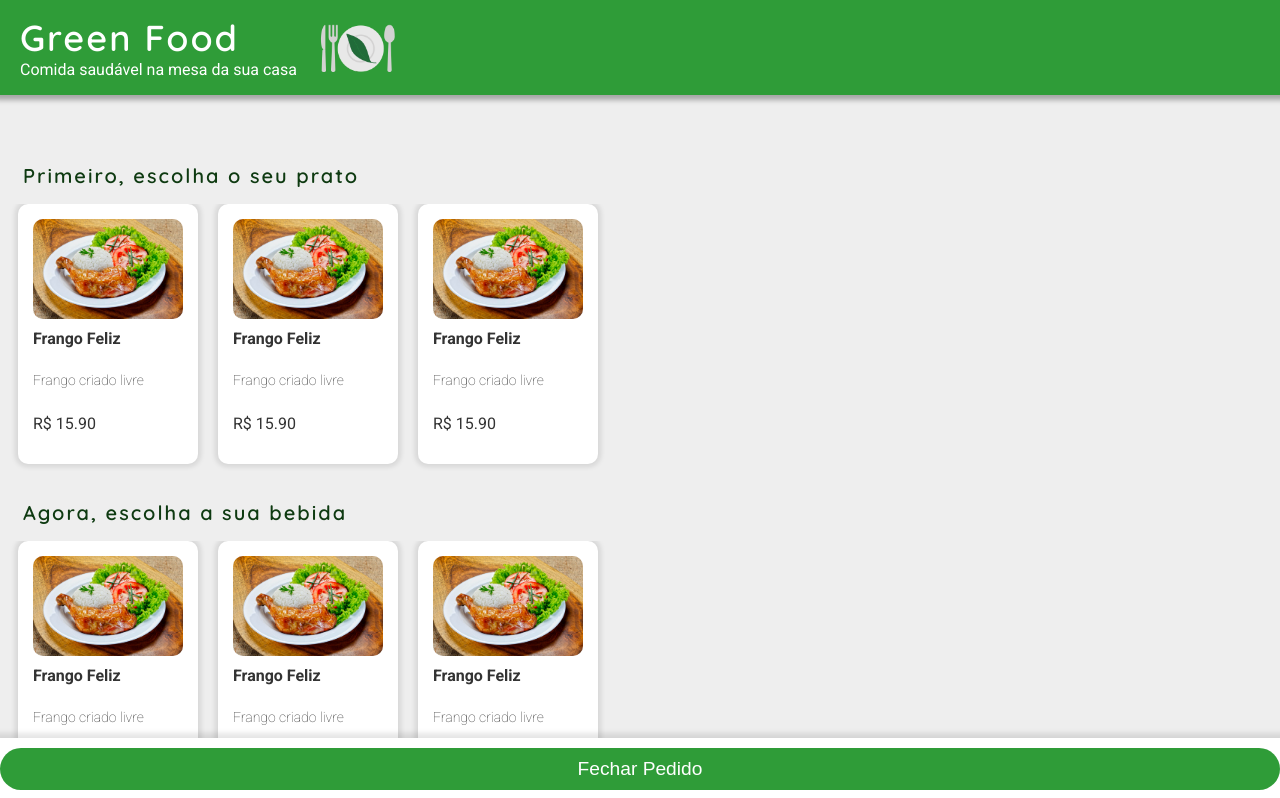
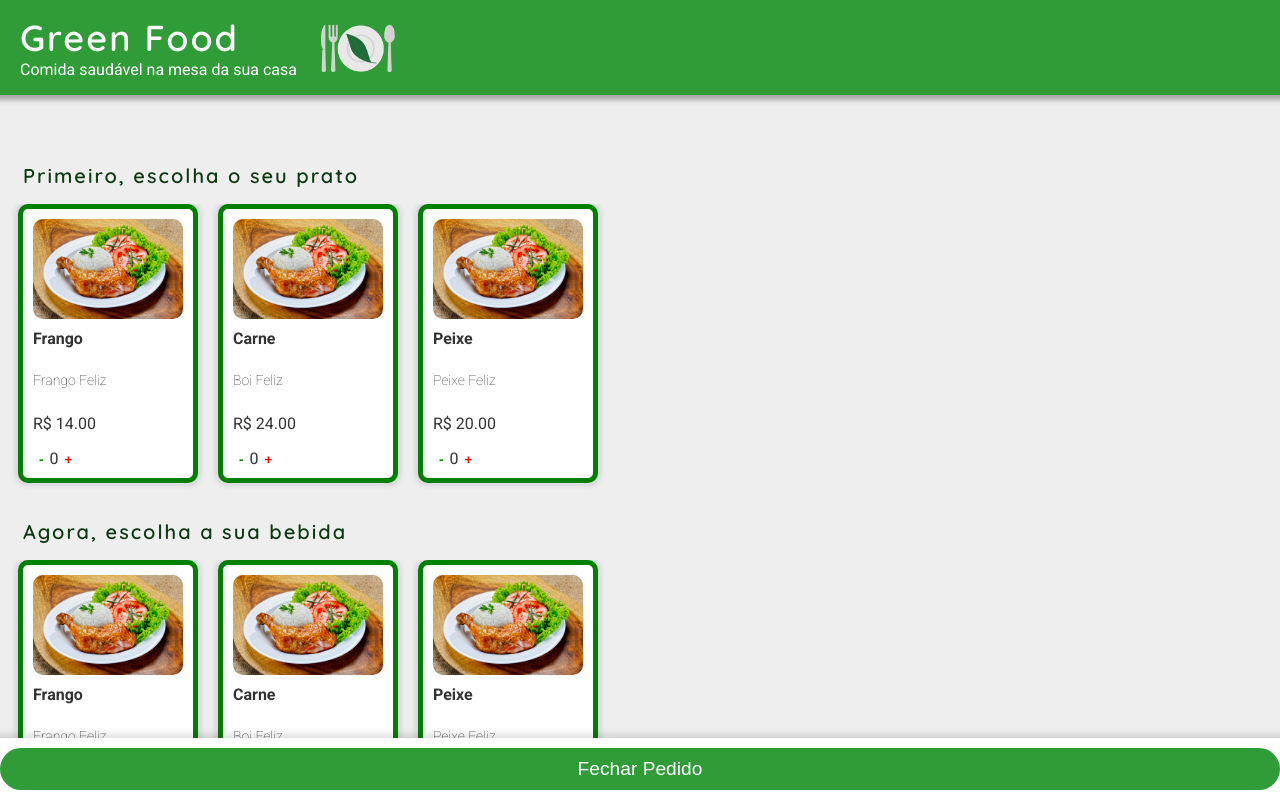
Before and after one commit to ligiadavilabozzi/green-foods, a React (Create React App) app: page / in a window 1280 px wide. Shown: the top 798 px of the page. Built offline with nearby package versions, Linux system fonts and the light colour scheme.

Commit message:
transform categories in a dinamic datas

```diff
--- a/public/css/styles.css
+++ b/public/css/styles.css
@@ -85,11 +85,11 @@ h3 {
   display: none;
 }
 
-.option .selected {
+.option.selected {
   border: 5px solid green;
 }
 
-.option .selected .quantity {
+.option.selected .quantity {
   display: block;
 }
 
@@ -137,12 +137,12 @@ h3 {
   background: #2f9c38;
 }
 
-.details {
+.quantity {
   display: flex;
   justify-content: space-between;
 }
 
-.details button {
+.quantity button {
   background: none;
   border: none;
   font-weight: bold;
@@ -150,10 +150,10 @@ h3 {
   cursor: pointer;
 }
 
-.details .add {
+.quantity .add {
   color: green;
 }
 
-.details .remove {
+.quantity .remove {
   color: red;
 }
--- a/src/App.js
+++ b/src/App.js
@@ -1,12 +1,107 @@
 import Category from "./components/Category";
 import CloseOrder from "./components/CloseOrder";
 import Header from "./components/Header";
+
+
+const categories = [
+  {
+    title: 'Primeiro, escolha o seu prato',
+    products: [
+      {
+        id: 1,
+        name: 'Frango',
+        description: 'Frango Feliz',
+        price: 14.00,
+        quantity: 0,
+        imgUrl: 'images/frango.jpg'
+      },
+      {
+        id: 2,
+        name: 'Carne',
+        description: 'Boi Feliz',
+        price: 24.00,
+        quantity: 0,
+        imgUrl: 'images/frango.jpg'
+      },
+      {
+        id: 3,
+        name: 'Peixe',
+        description: 'Peixe Feliz',
+        price: 20.00,
+        quantity: 0,
+        imgUrl: 'images/frango.jpg'
+      }
+    ]
+  },
+  {
+    title: 'Agora, escolha a sua bebida',
+    products: [
+      {
+        id: 4,
+        name: 'Frango',
+        description: 'Frango Feliz',
+        price: 14.00,
+        quantity: 0,
+        imgUrl: 'images/frango.jpg'
+      },
+      {
+        id: 5,
+        name: 'Carne',
+        description: 'Boi Feliz',
+        price: 24.00,
+        quantity: 0,
+        imgUrl: 'images/frango.jpg'
+      },
+      {
+        id: 6,
+        name: 'Peixe',
+        description: 'Peixe Feliz',
+        price: 20.00,
+        quantity: 0,
+        imgUrl: 'images/frango.jpg'
+      },
+    ]
+  },
+  {
+    title: 'Para finalizar, a sobremesa',
+    products: [
+      {
+        id: 7,
+        name: 'Frango',
+        description: 'Frango Feliz',
+        price: 14.00,
+        quantity: 0,
+        imgUrl: 'images/frango.jpg'
+      },
+      {
+        id: 8,
+        name: 'Carne',
+        description: 'Boi Feliz',
+        price: 24.00,
+        quantity: 0,
+        imgUrl: 'images/frango.jpg'
+      },
+      {
+        id: 9,
+        name: 'Peixe',
+        description: 'Peixe Feliz',
+        price: 20.00,
+        quantity: 0,
+        imgUrl: 'images/frango.jpg'
+      },
+    ]
+  }
+]
+
 
 function App() {
   return (
     <>
       <Header />
-      <Category />
+      {categories.map(category => (
+        <Category category={category} />
+      ))}
+
       <CloseOrder />
     </>
   );
--- a/src/components/Category.js
+++ b/src/components/Category.js
@@ -1,24 +1,26 @@
-import Product from "./Product";
-
-export default function Category() {
+export default function Category(props) {
+    const { category } = props
     return (
         <>
-            <h3>Primeiro, escolha o seu prato</h3>
+            <h3>{category.title}</h3>
             <ul className="list">
-                <Product />
-            </ul>
+                {category.products.map(product => (
+                    <li class="option selected">
+                        <img src={product.imgUrl} />
+                        <h4>{product.name}</h4>
+                        <p className='description'>{product.description}</p>
 
-            <h3>Agora, escolha a sua bebida</h3>
+                        <p className='price'>R$ {product.price.toFixed(2)}</p>
+                        <div className='quantity'>
+                            <button className='add'>-</button>
+                            <span>{product.quantity}</span>
+                            <button className='remove'>+</button>
 
-            <ul className="list">
-                <Product />
-            </ul>
-
-            <h3>Por fim, a desejada sobremesa</h3>
-
-            <ul className="list">
-                <Product />
+                        </div>
+                    </li>
+                ))}
             </ul>
         </>
+
     )
 }
--- a/src/components/Product.js
+++ /dev/null
@@ -1,47 +0,0 @@
-export default function Product() {
-    return (
-        <>
-            <li class="option selected">
-                <img src="images/frango.jpg" />
-                <h4>Frango Feliz</h4>
-                <p className='description'>Frango criado livre</p>
-                <div className='details'>
-                    <p className='price'>R$ 15.90</p>
-                    <div className='quantity'>
-                        <button className='add'>-</button>
-                        <span>1</span>
-                        <button className='remove'>+</button>
-                    </div>
-                </div>
-            </li>
-
-            <li class="option ">
-                <img src="images/frango.jpg" />
-                <h4>Frango Feliz</h4>
-                <p className='description'>Frango criado livre</p>
-                <div className='details'>
-                    <p className='price'>R$ 15.90</p>
-                    <div className='quantity'>
-                        <button className='add'>-</button>
-                        <span>1</span>
-                        <button className='remove'>+</button>
-                    </div>
-                </div>
-            </li>
-
-            <li class="option">
-                <img src="images/frango.jpg" />
-                <h4>Frango Feliz</h4>
-                <p className='description'>Frango criado livre</p>
-                <div className='details'>
-                    <p className='price'>R$ 15.90</p>
-                    <div className='quantity'>
-                        <button className='add'>-</button>
-                        <span>1</span>
-                        <button className='remove'>+</button>
-                    </div>
-                </div>
-            </li>
-        </>
-    )
-}
```
